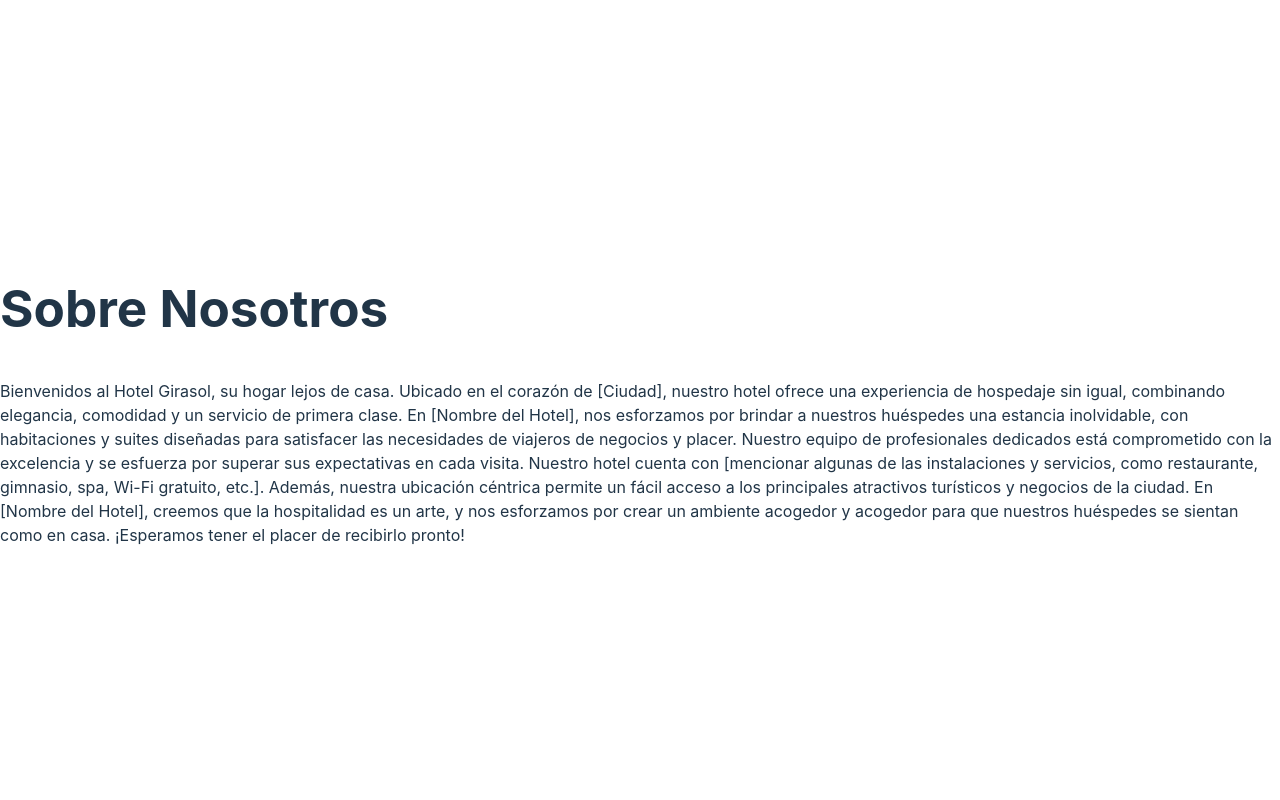
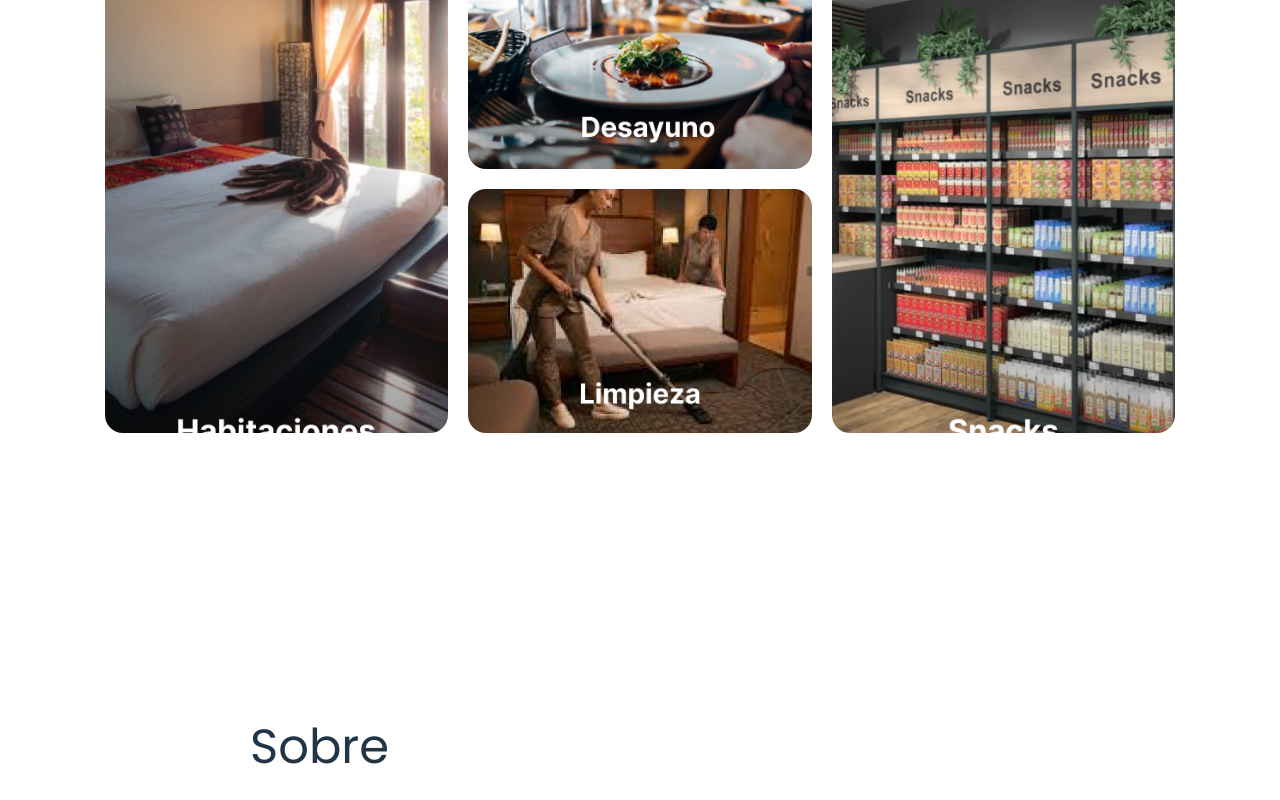
Before and after one commit to DevFajardo/gestion-hotelera-web, a React (Vite) app: page / in a window 1280 px wide. Built offline with nearby package versions, Linux system fonts and the light colour scheme.

Commit message:
agregando styles al componente sobre nosotros y visualizacion en App

```diff
--- a/src/components/app/App.jsx
+++ b/src/components/app/App.jsx
@@ -1,9 +1,13 @@
 import SobreNosotros from "../sobrenosotros/SobreNosotros.jsx";
+import Servicios from "../servicios/Servicios.jsx";
+import Header from "../header/Header.jsx";
 import "./App.css";
 
 function App() {
   return (
     <>
+      <Header />
+      <Servicios />
       <SobreNosotros />
     </>
   );
--- a/src/components/nabvar/Navbar.jsx
+++ b/src/components/nabvar/Navbar.jsx
@@ -12,7 +12,7 @@ function Nabvar() {
           <a href="#sobre-nosotros">Sobre nosotros</a>
         </li>
         <li className="navbar-item">
-          <img src="/logo-hotel-girasol.png" alt="Hotel El Girasol" />
+          <img src="/public/logo-hotel-girasol.png" alt="Hotel El Girasol" />
         </li>
         <li className="navbar-item">
           <a href="#Habitaciones">Habitaciones</a>
--- a/src/components/sobrenosotros/SobreNosotros.jsx
+++ b/src/components/sobrenosotros/SobreNosotros.jsx
@@ -2,24 +2,24 @@ import "./sobreNosotros.css";
 
 function SobreNosotros() {
   return (
-    <section className="sobre-nosotros">
-      <h1 className="titulo-sobre-nosotros">Sobre Nosotros</h1>
+    <section id="sobre-nosotros">
+      <h2 className="titulo-sobre-nosotros">Sobre Nosotros</h2>
       <p className="parrafo-sobre-nosotros">
         Bienvenidos al Hotel Girasol, su hogar lejos de casa. Ubicado en el
         corazón de [Ciudad], nuestro hotel ofrece una experiencia de hospedaje
         sin igual, combinando elegancia, comodidad y un servicio de primera
-        clase. En [Nombre del Hotel], nos esforzamos por brindar a nuestros
-        huéspedes una estancia inolvidable, con habitaciones y suites diseñadas
-        para satisfacer las necesidades de viajeros de negocios y placer.
-        Nuestro equipo de profesionales dedicados está comprometido con la
-        excelencia y se esfuerza por superar sus expectativas en cada visita.
-        Nuestro hotel cuenta con [mencionar algunas de las instalaciones y
-        servicios, como restaurante, gimnasio, spa, Wi-Fi gratuito, etc.].
-        Además, nuestra ubicación céntrica permite un fácil acceso a los
-        principales atractivos turísticos y negocios de la ciudad. En [Nombre
-        del Hotel], creemos que la hospitalidad es un arte, y nos esforzamos por
-        crear un ambiente acogedor y acogedor para que nuestros huéspedes se
-        sientan como en casa. ¡Esperamos tener el placer de recibirlo pronto!
+        clase. En Hotel Girasol, nos esforzamos por brindar a nuestros huéspedes
+        una estancia inolvidable, con habitaciones y suites diseñadas para
+        satisfacer las necesidades de viajeros de negocios y placer. Nuestro
+        equipo de profesionales dedicados está comprometido con la excelencia y
+        se esfuerza por superar sus expectativas en cada visita. Nuestro hotel
+        cuenta con [mencionar algunas de las instalaciones y servicios, como
+        restaurante, gimnasio, spa, Wi-Fi gratuito, etc.]. Además, nuestra
+        ubicación céntrica permite un fácil acceso a los principales atractivos
+        turísticos y negocios de la ciudad. En Hotel Girasol, creemos que la
+        hospitalidad es un arte, y nos esforzamos por crear un ambiente acogedor
+        y acogedor para que nuestros huéspedes se sientan como en casa.
+        ¡Esperamos tener el placer de recibirlo pronto!
       </p>
     </section>
   );
--- a/src/components/sobrenosotros/sobreNosotros.css
+++ b/src/components/sobrenosotros/sobreNosotros.css
@@ -0,0 +1,31 @@
+* {
+  box-sizing: border-box;
+}
+
+#sobre-nosotros {
+  padding: 0px;
+  margin: 0px;
+  display: flex;
+  justify-content: center;
+  flex-direction: column;
+  width: 100%;
+  font-size: 2rem;
+  font-family: "Poppins", sans-serif;
+}
+
+.titulo-sobre-nosotros {
+  width: 40%;
+  padding-left: 200px;
+  padding-bottom: 40px;
+  margin: 0px 50px;
+  font-weight: lighter;
+  text-align: left;
+}
+
+.parrafo-sobre-nosotros {
+  width: 97%;
+  font-size: 32px;
+  margin: 10px;
+  padding: 20px 80px;
+  text-align: left;
+}
```
